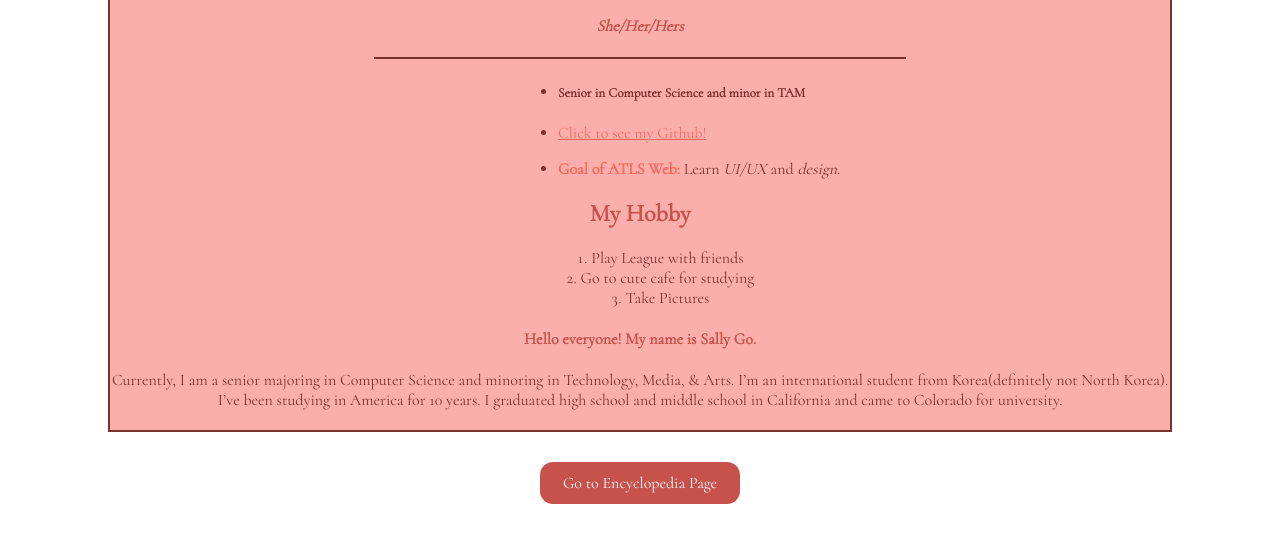
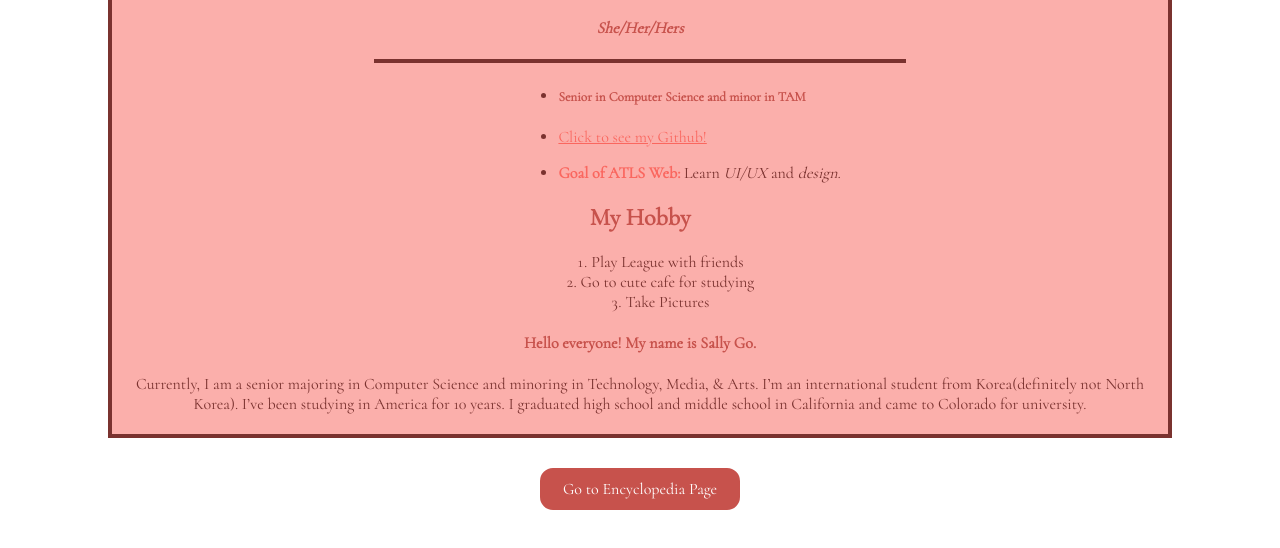
Before and after one commit to yugo9081/web-repo, a plain HTML site: page index.html in a window 1280 px wide. Shown: the part 384-932 px from the top of the page. Drawn offline with Linux system fonts and the light colour scheme.

Commit message:
Update style.css

```diff
--- a/style.css
+++ b/style.css
@@ -2,7 +2,7 @@ body {
   text-align: center;
   font-family: 'Cormorant', serif;
 }
-h1, h2, h4 {
+h1, h2, h3, h4, h5 {
  color: #C7524C;
  font-family: 'Cormorant', serif;
  font-weight: 700;
@@ -10,7 +10,7 @@ h1, h2, h4 {
 }
 #color-section{
   background-color: #FBAFAB;
-  border: 2px solid #7A322F;
+  border: 4px solid #7A322F;
   margin-left: 100px;
   margin-right: 100px;
   margin-bottom: 30px;
@@ -20,7 +20,7 @@ h1, h2, h4 {
   color:#FA675F;
 }
 hr {
-  border: 1px solid #7A322F;
+  border: 2px solid #7A322F;
   width: 50%;
 }
 .center {
```
